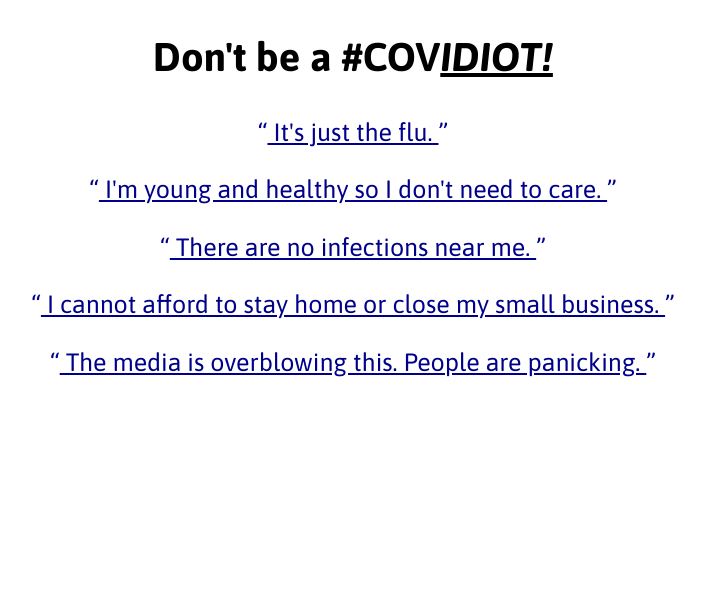
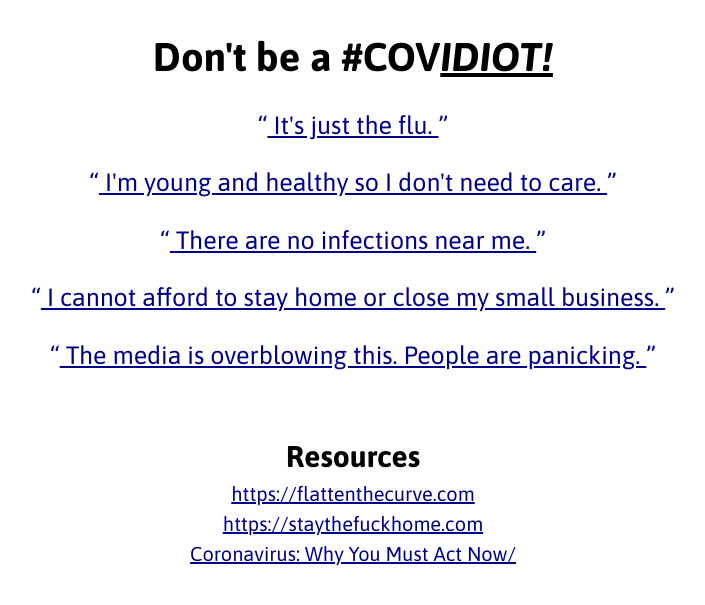
Before and after one commit to emersonthis/coviddenial, a PHP site: page / in a window 1280 px wide. Shown: the top 605 px of the page, without its empty margins (287-992 px from the left). Run offline with PHP 8.4, Linux system fonts and the light colour scheme.

Commit message:
resources

```diff
--- a/index.php
+++ b/index.php
@@ -78,6 +78,13 @@ $points = [
 
   </ul>
 
+  <h2 class="subtitle">Resources</h2>
+  <ul class="resources">
+    <li><a href="https://flattenthecurve.com">https://flattenthecurve.com</a></li>
+    <li><a href="https://staythefuckhome.com/">https://staythefuckhome.com</a></li>
+    <li><a href="https://medium.com/@tomaspueyo/coronavirus-act-today-or-people-will-die-f4d3d9cd99ca">Coronavirus: Why You Must Act Now/</a></li>
+  </ul>
+
   <!-- Google Analytics: change UA-XXXXX-Y to be your site's ID. -->
   <!-- <script>
     window.ga = function () { ga.q.push(arguments) }; ga.q = []; ga.l = +new Date;
--- a/style.css
+++ b/style.css
@@ -1,9 +1,13 @@
+* {
+	margin-bottom: 0;
+}
+
 body {
 	text-align: center;
 	font-size: 20px;
 	line-height: 1.5;
 	margin: 0;
-	padding: 0;
+	padding: 0 0 1em 0;
 
 	font-family: 'Asap', Helvetica, Arial, sans-serif;
 }
@@ -17,6 +21,10 @@ a:visited {
 	font-style:italic;
 	font-style:bolder;
 	text-decoration: underline;
+}
+
+.subtitle {
+	margin-top: 2em;
 }
 
 .points {
@@ -67,3 +75,9 @@ a:visited {
 .point:target .misunderstanding::after {
 	color: deeppink;
 }
+
+.resources {
+	margin: 0;
+	padding: 0;
+	list-style: none;
+}
```
